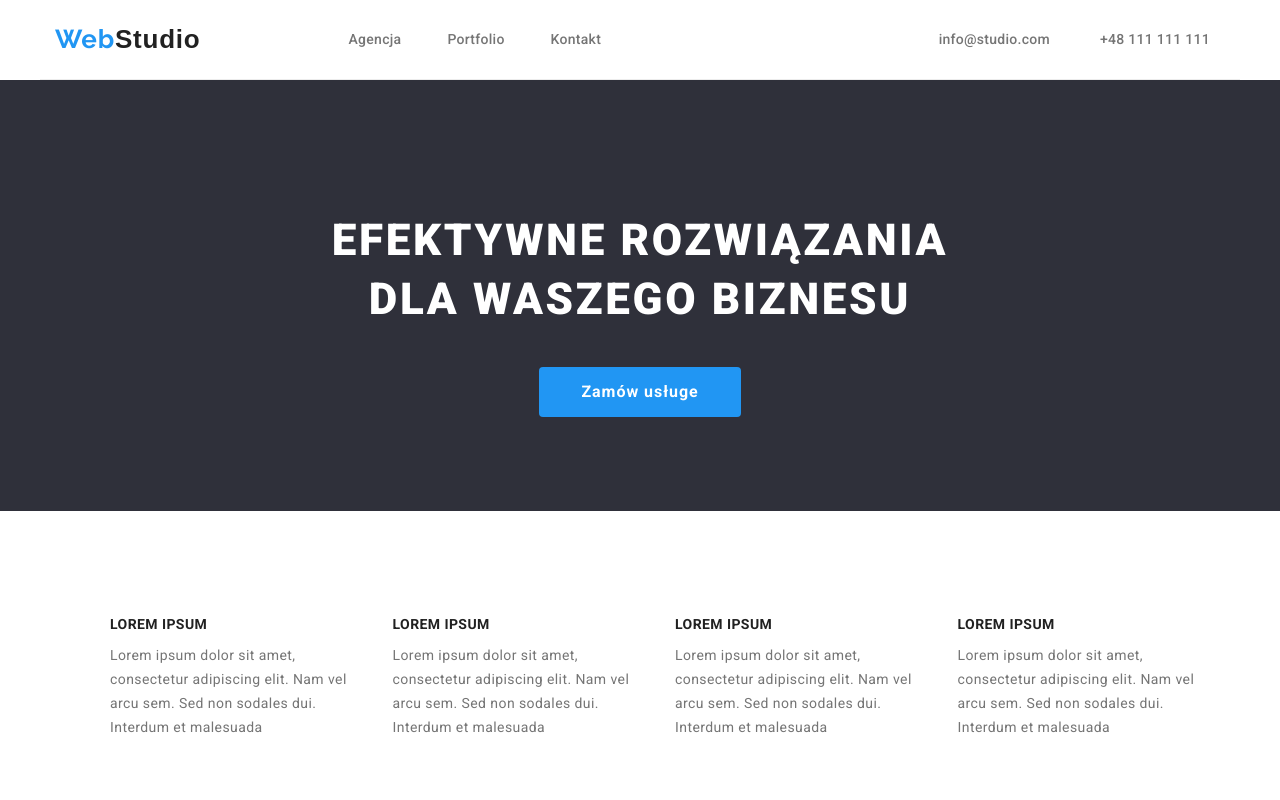
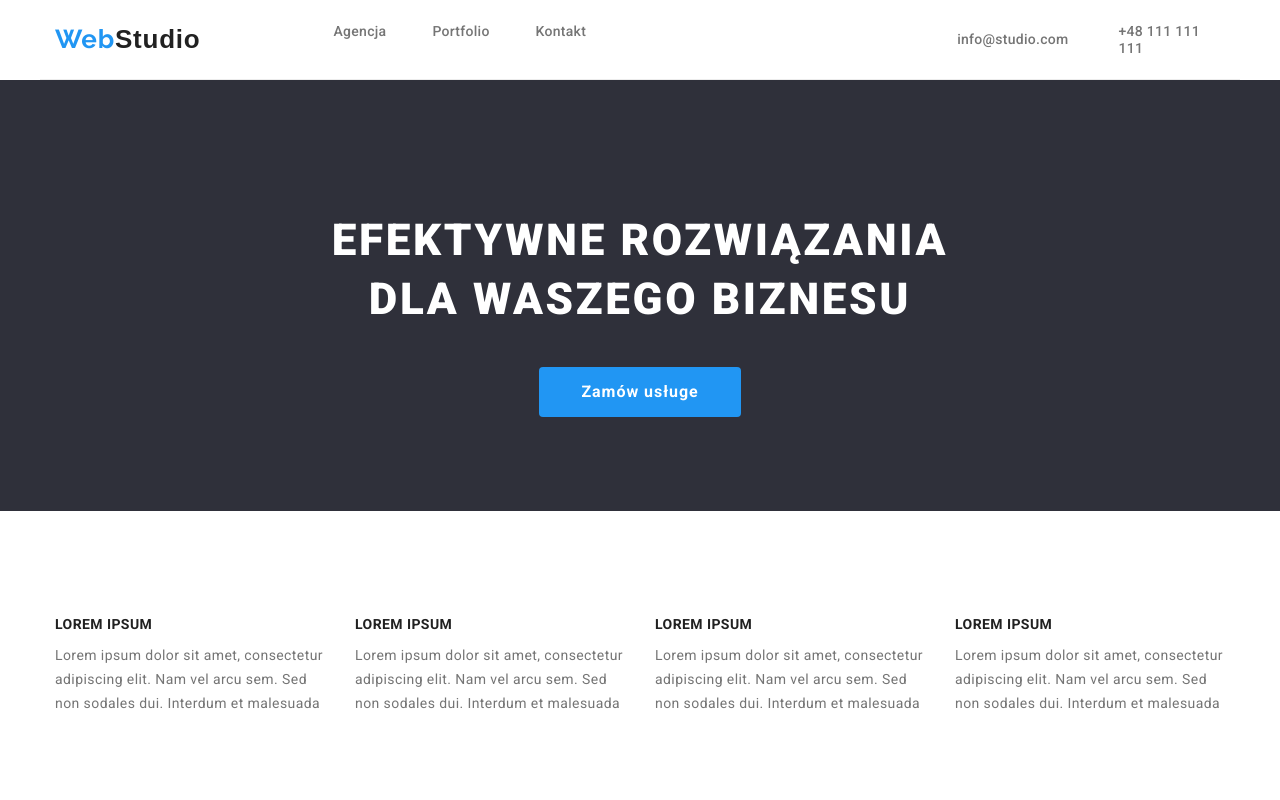
Before and after one commit to joannadomagala/goit-markup-hw-03, a plain HTML site: page index.html in a window 1280 px wide. Shown: the top 800 px of the page. Drawn offline with nearby package versions, Linux system fonts and the light colour scheme.

Commit message:
lorem ipsum paddig left header - container removed

```diff
--- a/CSS/styles.css
+++ b/CSS/styles.css
@@ -107,7 +107,7 @@ a:visited {
   display: flex;
   padding-top: 32px;
   padding-bottom: 32px;
-  justify-content: flex-end;
+  padding-left: 371px;
   align-items: center;
   line-height: 1.17;
   letter-spacing: 0.03em;
@@ -217,6 +217,7 @@ ul.home-list {
   display: flex;
   flex-wrap: nowrap;
   gap: 30px;
+  padding-left: 0;
   justify-content: center;
 }
 
--- a/index.html
+++ b/index.html
@@ -20,7 +20,7 @@
       <a href="./" class="logo">
         <span class="web">Web</span><span class="studio"><b>Studio</b></span>
       </a>
-      <div class="container header-container">
+      <div class="header-container">
         <nav>
           <ul class="navigation">
             <li><a href="./">Agencja</a></li>
@@ -47,7 +47,7 @@
       </section>
 
       <section class="container">
-        <div class="home-list-container container">
+        <div class="home-list-container">
           <ul class="home-list">
             <li>
               <h2 class="list-title">LOREM IPSUM</h2>
```
Also changed, not shown: portfolio.html (+1 -1 lines).
